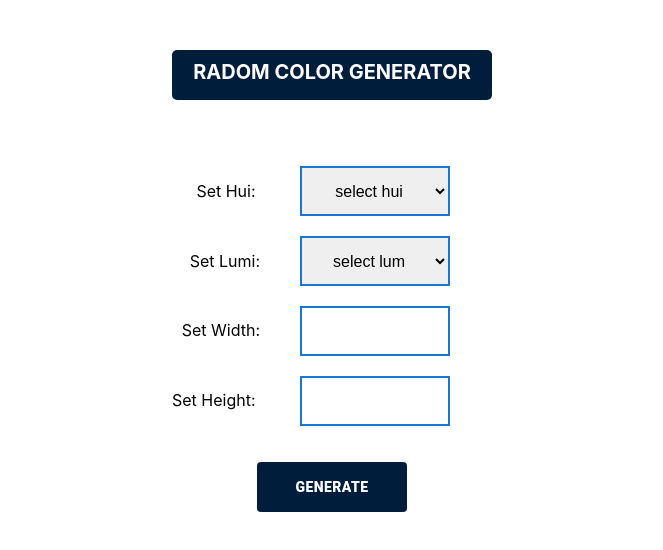
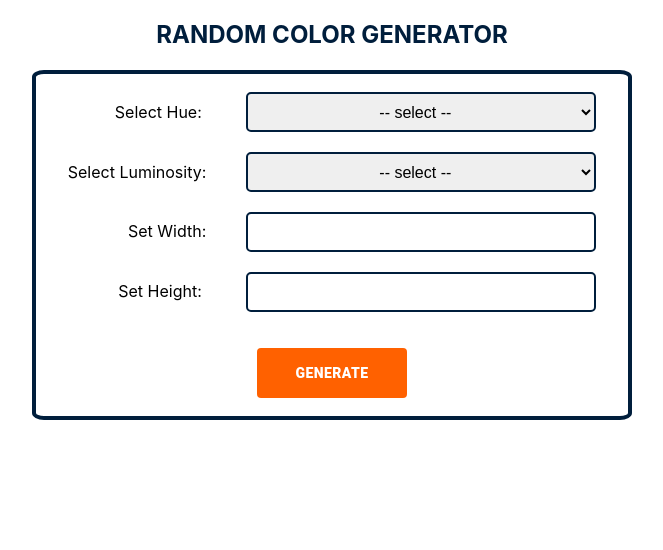
Before and after one commit to Nella1a/react-random-color-generator, a React (Create React App) app: page / in a window 1280 px wide. Shown: the top 550 px of the page, without its empty margins (308-971 px from the left). Built offline with nearby package versions, Linux system fonts and the light colour scheme.

Commit message:
Add readme

```diff
--- a/package.json
+++ b/package.json
@@ -4,6 +4,7 @@
   "private": true,
   "dependencies": {
     "@emotion/react": "^11.7.1",
+    "@emotion/styled": "^11.6.0",
     "@testing-library/jest-dom": "^5.14.1",
     "@testing-library/react": "^12.0.0",
     "@testing-library/user-event": "^13.2.1",
--- a/src/App.css
+++ b/src/App.css
@@ -1,4 +1,4 @@
-.App {
+/* .App {
   text-align: center;
 }
 
@@ -35,4 +35,4 @@
   to {
     transform: rotate(360deg);
   }
-}
+} */
--- a/src/App.js
+++ b/src/App.js
@@ -1,84 +1,80 @@
-/** @jsxImportSource @emotion/react */
-
 import { css } from '@emotion/react';
 import randomColor from 'randomcolor';
-import { useState } from 'react';
+/** @jsxImportSource @emotion/react */
+import React, { useState } from 'react';
 
-// import reactDom from 'react-dom';
-
-//function return random colors
-function randomColorOutput(hueI = 'undefined', lum = 'undefined') {
-  return randomColor({
-    hue: hueI,
-    luminosity: lum,
-  });
-}
-
-//css divs
+// css divs
 const divStyle = css`
   box-sizing: border-box;
   margin: 0 auto;
-  width: 300px;
-  height: 300px;
+  width: 600px;
+  height: 350px;
+  margin-bottom: 10px;
   display: flex;
   justify-content: center;
-  border-radius: 10%;
+  border-radius: 2%;
+  border: 4px solid #001e3c;
 `;
 
-//css for all divs
-const generalDivStyle = css`
-  width: 400px;
-  height: 80px;
-  text-align: center;
+// css generated div
+const divOuput = css`
+  color: 'black';
+  text-align: 'center';
+  font-weight: '600';
+  font-size: '14px';
 `;
 
-//css for ul & li
-const ulStyle = css`
-  list-style: none;
+// css heading
+const headerOneStyle = css`
+  width: 400px;
+  height: 30px;
+  margin: 10px auto;
+  color: #001e3c;
+  font-weight: 900px;
+  text-align: center;
+  padding: 10px;
+  text-transform: uppercase;
+  font-size: 24px;
+  background-color: #fff;
+  border-radius: 5px;
 `;
 
-//css for li
+// css form
+const formStyle = css`
+  width: inherit;
+  margin: 10px 8px;
+`;
+
+// css for ul
+const ulStyle = css`
+  width: inherit;
+  list-style: none;
+  display: flex;
+  flex-direction: column;
+  padding: 0;
+  justify-content: center;
+  align-items: flex-end;
+`;
+
+// css for li
 const liStyle = css`
   text-align: right;
 `;
 
-//css heading
-const headerOneStyle = css`
-  width: 300px;
-  height: 30px;
-  margin: 50px auto;
-  color: #1c449b;
-  font-weight: 900px;
-  text-align: center;
-  padding: 10px;
-  text-transform: uppercase;
-  font-size: 20px;
-  background-color: #001e3c;
-  color: #fff;
-  border-radius: 5px;
-`;
-
-//css form
-const formStyle = css`
-  display: flex;
-  /* flex-direction: column; */
-  justify-content: space-between;
-  align-items: left;
-`;
-
-//css input-elements
+// css input-elements
 const optionStyle = css`
   box-sizing: border-box;
-  width: 150px;
-  height: 50px;
+  width: 350px;
+  height: 40px;
   margin-bottom: 20px;
   margin-left: 40px;
-  border: 2px solid #1976d2;
+  border: 2px solid #001e3c;
+  border-radius: 5px;
   font-size: 1rem;
   text-align: center;
 `;
 
-//css button generate
+//  css button generate
 const buttonStyle = css`
   font-family: 'Roboto', 'Helvetica', 'Arial', sans-serif;
   width: 150px;
@@ -91,81 +87,80 @@ const buttonStyle = css`
   min-width: 64px;
   padding: 6px 16px;
   border-radius: 4px;
-  background-color: #001e3c;
+  background-color: #ff6100;
   color: #fff;
   border: 0px solid #000;
+  &:hover {
+    background-color: #ff6100;
+    color: #001e3c;
+    border: 2px solid #ff6100;
+  }
 `;
 
-//Show color in a box based on hui,lumi, width , height or none if not selected
+// Show color in a box based on hue,lume, width, height or none if not selected
 export function ChangeBackground(props) {
-  console.log(props.name);
-  console.log(props.height, props.width);
   return (
-    props.name && (
+    props.generateColor && (
       <div
+        css={{ divOuput }}
         style={{
-          backgroundColor: props.name,
+          backgroundColor: props.generateColor,
           width: props.height,
           height: props.width,
-          color: 'black',
-          // marginLeft: '100px',
-          textAlign: 'center',
-          paddingTop: '2rem',
-          fontWeight: '300',
-          fontSize: '14px',
+          position: 'relative',
+          top: '50px',
+          left: '0px',
         }}
       >
-        Generated color: {props.name}
+        Generated color: {props.generateColor}
       </div>
     )
   );
 }
 
-//eventhandler on button
+// eventhandler on button
 export function RandomColors(props) {
   const [changeColor, setCount] = useState('');
   return (
     <>
-      <div css={generalDivStyle}>
+      <div style={{ display: 'flex', justifyContent: 'center' }}>
         <button
           css={buttonStyle}
-          onClick={() =>
-            setCount(randomColorOutput(props.setHui, props.setLum))
-          }
+          onClick={() => setCount(randomColor(props.setHue, props.setLum))}
         >
           generate
         </button>
       </div>
       <ChangeBackground
-        name={changeColor}
-        width={props.height}
-        height={props.width}
+        generateColor={changeColor}
+        width={props.width + 'px'}
+        height={props.height + 'px'}
       />
     </>
   );
 }
 
-//save and track input (hui, lumi, width, height)
-export function ChangeHuiAndLum() {
-  const [valueHui, setValueHui] = useState('');
+// save and track input (hue, lumi, width, height)
+export function ChangeHueAndLum() {
+  const [valueHue, setValueHue] = useState('');
   const [valueLumi, setValueLumi] = useState('');
   const [valueWidth, setValueWidth] = useState('');
   const [valueHeight, setValueHeight] = useState('');
 
   return (
-    <div>
+    <div style={{ margin: '2px' }}>
       <form css={formStyle}>
         <ul css={ulStyle}>
           <li css={liStyle}>
-            <label> Set Hui: </label>
+            <label htmlFor="hui-select"> Select Hue: </label>
             <select
               css={optionStyle}
               name="hui"
               id="hui-select"
-              value={valueHui}
-              onChange={(event) => setValueHui(event.target.value)}
+              value={valueHue}
+              onChange={(event) => setValueHue(event.target.value)}
             >
-              <option value="undefined">select hui</option>
+              <option value="undefined">-- select --</option>
               <option value="red">red</option>
               <option value="green">green</option>
               <option value="blue">blue</option>
@@ -173,7 +168,7 @@ export function ChangeHuiAndLum() {
           </li>
 
           <li css={liStyle}>
-            <label>Set Lumi:</label>
+            <label htmlFor="lumi-select">Select Luminosity:</label>
             <select
               css={optionStyle}
               name="lumi"
@@ -181,25 +176,30 @@ export function ChangeHuiAndLum() {
               value={valueLumi}
               onChange={(event) => setValueLumi(event.target.value)}
             >
-              <option value="undefined">select lum</option>
+              <option value="undefined">-- select --</option>
               <option value="dark">dark</option>
               <option value="light">light</option>
             </select>
           </li>
 
           <li css={liStyle}>
-            <label id="width-select">Set Width:</label>
+            <label htmlFor="width-select">Set Width:</label>
             <input
               css={optionStyle}
               value={valueWidth}
+              type="number"
+              min="0"
               onChange={(event) => setValueWidth(event.target.value)}
             />
           </li>
           <li css={liStyle}>
-            <label>Set Height: </label>
+            <label htmlFor="height">Set Height: </label>
             <input
+              id="height"
               css={optionStyle}
               value={valueHeight}
+              type="number"
+              min="0"
               onChange={(event) => setValueHeight(event.target.value)}
             />
           </li>
@@ -208,22 +208,20 @@ export function ChangeHuiAndLum() {
 
       <RandomColors
         setLum={valueLumi}
-        setHui={valueHui}
+        setHue={valueHue}
         height={valueHeight}
         width={valueWidth}
       />
-      {/* <ChangeBackground height={valueHeight} width={valueWidth} /> */}
     </div>
   );
 }
 
-//parent component
 function App() {
   return (
     <>
-      <h1 css={headerOneStyle}>radom color generator</h1>
+      <h1 css={headerOneStyle}>random color generator</h1>
       <div css={divStyle}>
-        <ChangeHuiAndLum />
+        <ChangeHueAndLum />
       </div>
     </>
   );
```
Also changed, not shown: src/button.js (deleted, +0 -61 lines), 2 other files (tests, documents, lock files or other folders).
